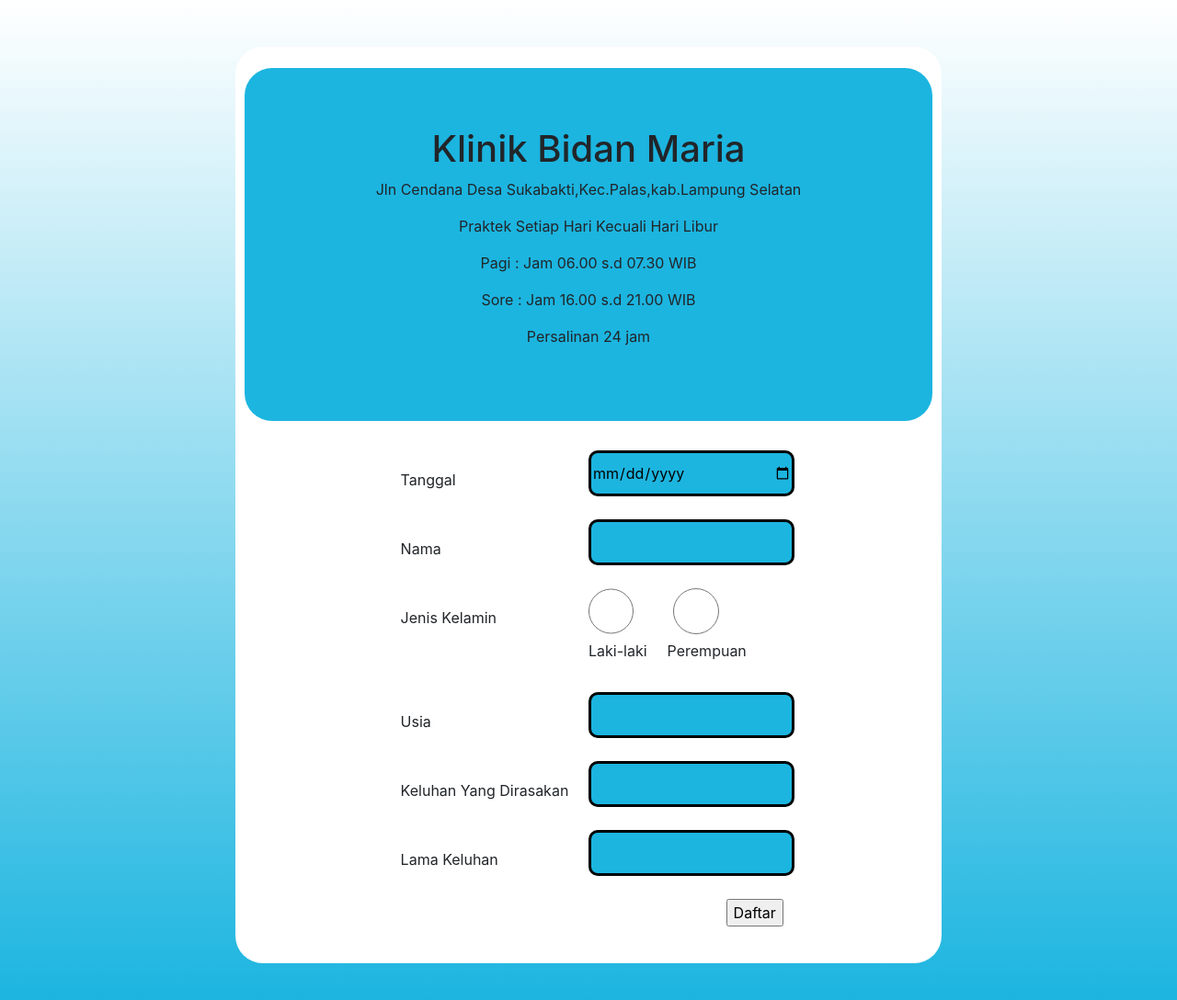
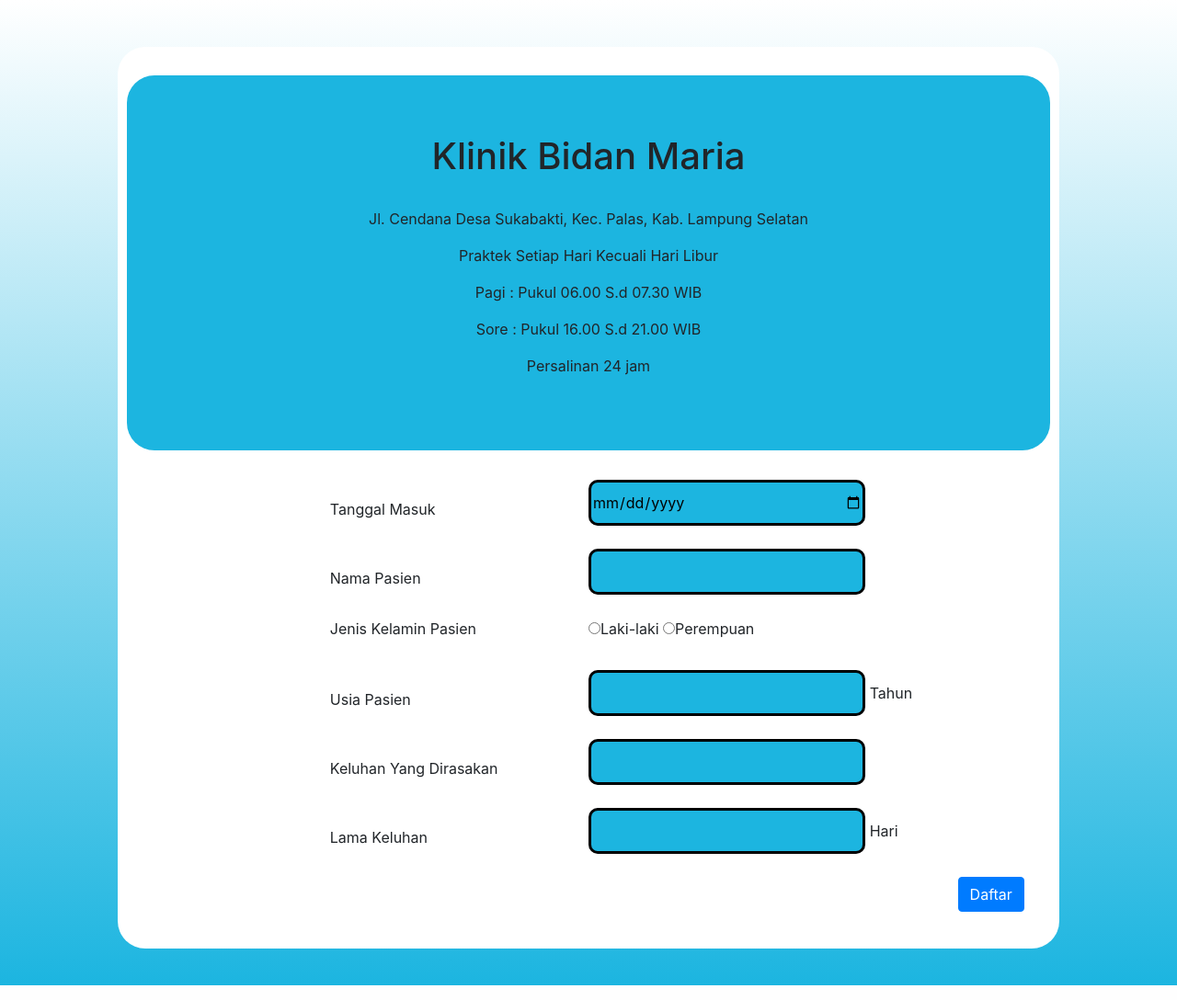
Before and after one commit to adammuhammadd/Pendaftaran_Bidan_Maria, a PHP site: page / in a window 1280 px wide. Shown: the whole page at 92% size. Run offline with PHP 8.4, Linux system fonts and the light colour scheme.

Commit message:
update kedua

```diff
--- a/index.php
+++ b/index.php
@@ -9,58 +9,53 @@
     <link rel="stylesheet" href="https://maxcdn.bootstrapcdn.com/bootstrap/4.0.0/css/bootstrap.min.css" integrity="sha384-Gn5384xqQ1aoWXA+058RXPxPg6fy4IWvTNh0E263XmFcJlSAwiGgFAW/dAiS6JXm" crossorigin="anonymous">
     <!----css eksternal-->
     <link href="style/css.css" rel="stylesheet">
-    <title>pendaftaran</title>
+    <title>Pendaftaran</title>
   </head>
   <body>
-
     <div class="index">
         <form action="proses-pendaftaran.php" method="POST">
             <div class="jumbotron">
-                <h1>Klinik Bidan Maria</h1>
-                <p>Jln Cendana Desa Sukabakti,Kec.Palas,kab.Lampung Selatan</p>
+                <h1>Klinik Bidan Maria</h1><br>
+                <p>Jl. Cendana Desa Sukabakti, Kec. Palas, Kab. Lampung Selatan</p>
                 <p>Praktek Setiap Hari Kecuali Hari Libur</p>
-                <p>Pagi : Jam 06.00 s.d 07.30 WIB</p>
-                <p>Sore : Jam 16.00 s.d 21.00 WIB</p>
+                <p>Pagi : Pukul 06.00 S.d 07.30 WIB</p>
+                <p>Sore : Pukul 16.00 S.d 21.00 WIB</p>
                 <p>Persalinan 24 jam</p>
             </div>
             <div class="pendaftaran">
                 <div class="input">
-
-			        <input type="date" name="tanggal_masuk">
-                    <span>Tanggal</span>
+			        <input type="date" name="tanggal_masuk" required/>
+                    <span>Tanggal Masuk</span>
                 </div>
                 <div class="input">
-
-		        	<input type="text" name="nama" placeholder="" />
-                    <span>Nama</span>
+		        	<input type="text" name="nama" placeholder="" required/>
+                    <span>Nama Pasien</span>
+                </div>
+                <div class="inputss">
+			        <label><input type="radio" name="jenis_kelamin" value="laki-laki" required>Laki-laki</label>
+			        <label><input type="radio" name="jenis_kelamin" value="perempuan" required>Perempuan</label>
+                    <span>Jenis Kelamin Pasien</span>
                 </div>
                 <div class="input">
-
-			        <label><input type="radio" name="jenis_kelamin" value="laki-laki"> Laki-laki</label>
-			        <label><input type="radio" name="jenis_kelamin" value="perempuan"> Perempuan</label>
-                    <span>Jenis Kelamin</span>
+                    <input type="text" name="usia" placeholder="" required/>
+                    <span>Usia Pasien</span> Tahun
                 </div>
                 <div class="input">
-
-                    <input type="text" name="usia" placeholder="" />
-                    <span>Usia</span>
-                </div>
-                <div class="input">
-
-			        <input type="text" name="keluhan" placeholder="" />
+			        <input type="text" name="keluhan" placeholder="" required/>
                     <span>Keluhan yang dirasakan</span>
                 </div>
                 <div class="input">
-
-                    <input type="text" name="lama_keluhan" placeholder="" />
-					<span>Lama Keluhan</span>
+                    <input type="text" name="lama_keluhan" placeholder="" required/>
+					<span>Lama Keluhan</span> Hari
+                </div>
+                <div class="input">
+                <input type="hidden" name="statuss" value="Menunggu">
                 </div>
                 <div class="submit">
-					<input type="submit" value="Daftar" name="daftar" />
+					<input type="submit" class="btn btn-primary" value="Daftar" name="daftar" required/>
                 </div>
             </div>
         </form>
     </div>
-
   </body>
 </html>
--- a/style/css.css
+++ b/style/css.css
@@ -18,10 +18,13 @@ p{
 h1{
     text-align: center;
 }
+h2{
+    margin-left: 18px;
+}
 .index{
     margin-top: 4%;
-    margin-left:20%;
-    margin-right:20%;
+    margin-left:10%;
+    margin-right:10%;
     background-color: white;
     border-radius: 30px;
     margin-bottom: 40px;
@@ -49,6 +52,30 @@ form{
     border-radius: 10px;
     background-color: #1cb5e0;
 }
+.inputss{
+    position: relative;
+    width: 100%;
+    margin-bottom: 25px;
+    padding-left: 50%;
+}
+.inputss input{
+
+    padding: 0 20 px;
+    box-sizing: border-box;
+    font-size: 10 px;
+    border: 3px solid black;
+    border-radius: 10px;
+    background-color: #1cb5e0;
+}
+.inputss span{
+    position: absolute;
+
+    left: 20px;
+    padding: 0px;
+    text-transform: capitalize;
+    transition: 0.5 s;
+    padding-left: 20%;
+}
 .input span{
     position: absolute;
     top: 20px;
@@ -59,7 +86,8 @@ form{
     padding-left: 20%;
 }
 .submit{
-    padding-left: 70%;
+    padding-left: 90%;
+
 }
 .submit.input{
     background-color: #1cb5e0;
```
Also changed, not shown: antrian.php (+6 -7 lines), form_ubah.php (added, +30 -0 lines), list-pasien.php (+38 -24 lines), proses-pendaftaran.php (+2 -5 lines), proses_ubah.php (added, +26 -0 lines).
